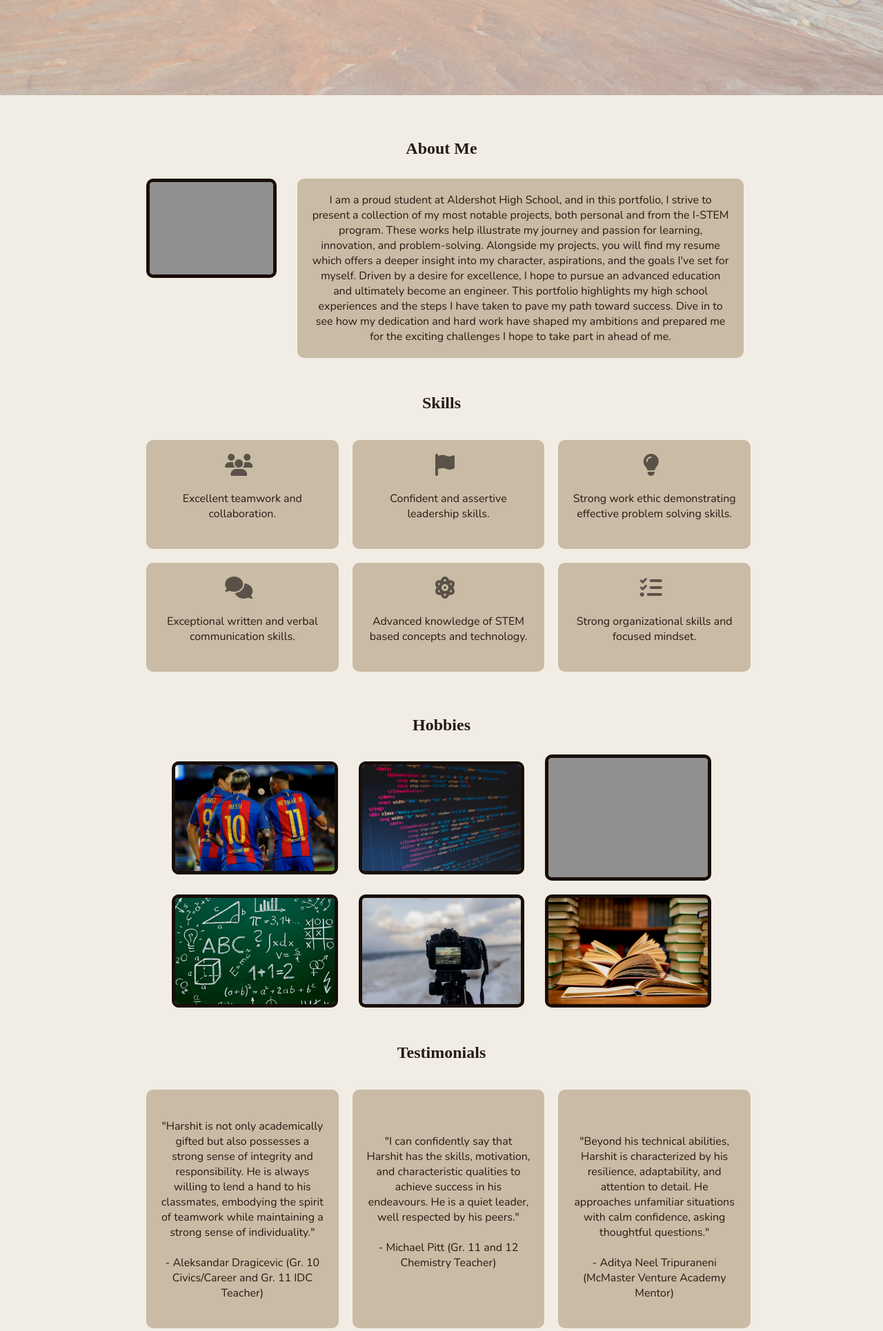
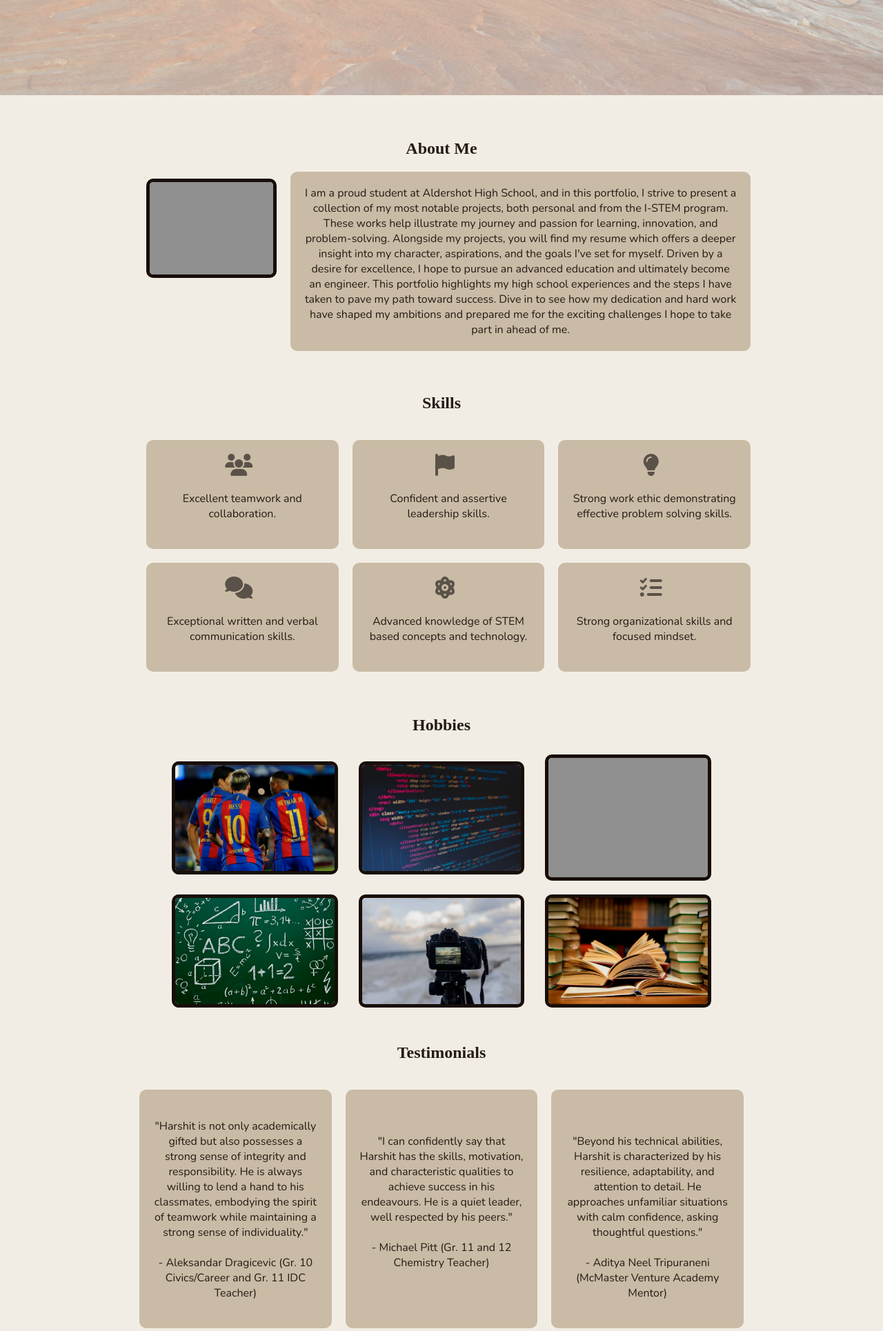
Before and after one commit to harshitj07/personal_portfolio, a PHP site: page /index.html in a window 1280 px wide. Shown: the part 763-2693 px from the top of the page at 69% size. Run offline with PHP 8.4, Linux system fonts and the light colour scheme; some web fonts are replaced; grey boxes are pictures that could not be loaded.

Commit message:
Final Changes

```diff
--- a/styles.css
+++ b/styles.css
@@ -1714,3 +1714,56 @@ z-index: 999;
     margin: 0 auto; /* Center horizontally */
   }
 }
+
+/* Fix for Grade 9, 10, 11, School, and Personal pages first paragraph alignment */
+body > div.me:first-of-type {
+    width: 70%; /* Match the width of other content containers */
+    margin: 0 auto 20px auto; /* Center it with proper spacing */
+    box-sizing: border-box;
+}
+
+body > div.me:first-of-type p.fancy3 {
+    width: 100%; /* Make paragraph take full width of its container */
+    margin: 0; /* Remove extra margins that might affect alignment */
+    box-sizing: border-box;
+}
+
+/* Fix for project sections under headings */
+h2 + div.me {
+    width: 70%; /* Match the width of other content containers */
+    margin: 0 auto 20px auto; /* Center with proper spacing */
+    box-sizing: border-box;
+}
+
+h2 + div.me > div {
+    width: 100%; /* Ensure inner div takes full width */
+}
+
+h2 + div.me p.fancy3 {
+    width: 100%; /* Make paragraph take full width of its container */
+    margin: 10px 0; /* Keep consistent vertical spacing */
+    box-sizing: border-box;
+}
+
+/* Force the consistent width even on specific display:flex sections */
+div.me[style*="display: flex"] {
+    width: 70% !important; /* Force width to be 70% */
+    margin: 0 auto 20px auto !important; /* Force proper margins */
+}
+
+/* Mobile adjustments */
+@media screen and (max-width: 768px) {
+    body > div.me:first-of-type,
+    h2 + div.me,
+    div.me[style*="display: flex"] {
+        width: 90% !important; /* Wider on mobile */
+        margin: 0 auto 15px auto !important;
+    }
+}
+
+/* Fix for any nested items within these containers */
+div.me > div > p.fancy3,
+div.me > div > div > p.fancy3 {
+    width: 100% !important;
+    box-sizing: border-box;
+}
```
